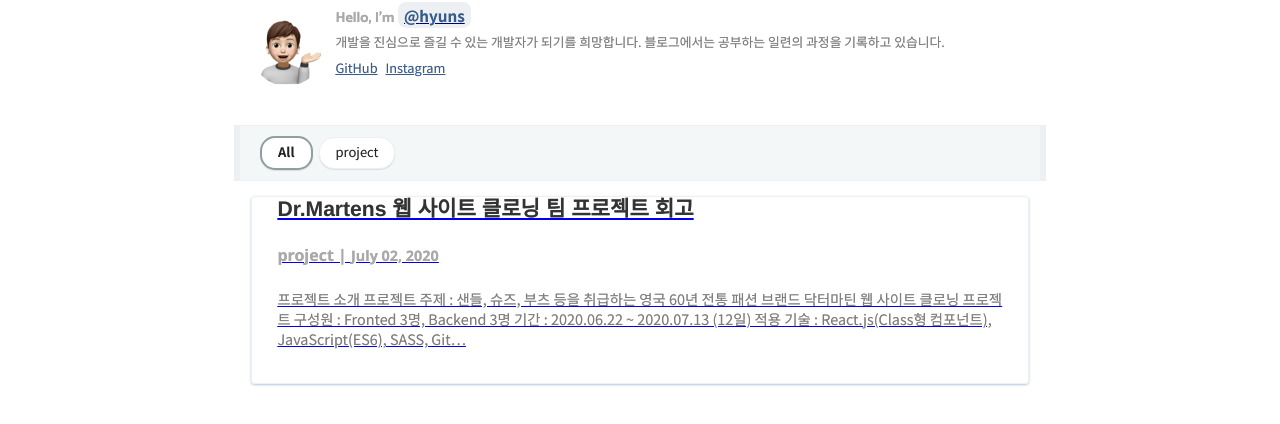
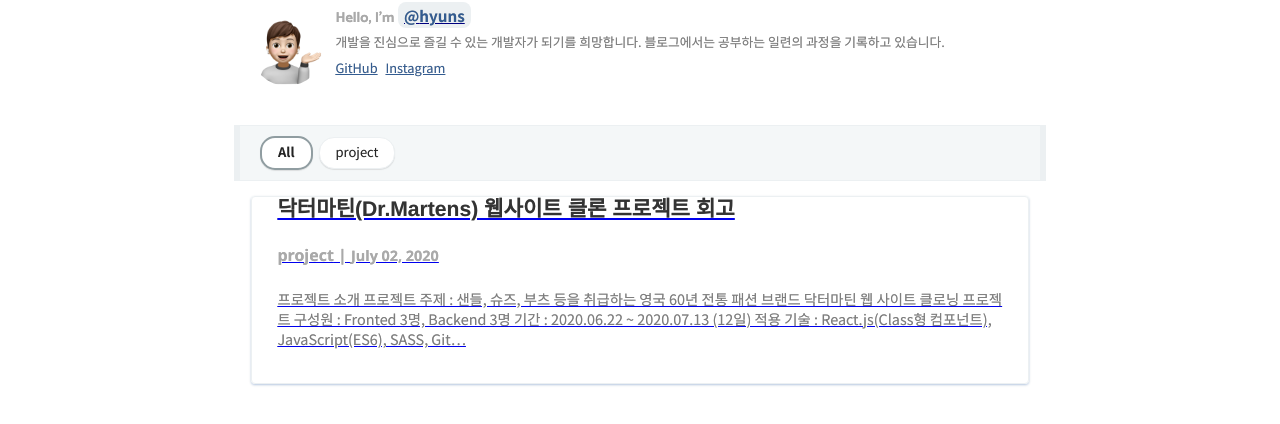
Before and after one commit to hyuns619/hyuns.github.io, a Gatsby site: page / in a window 1280 px wide. Shown: the part 198-622 px from the top of the page. Built offline with nearby package versions, Linux system fonts and the light colour scheme; Gatsby itself is replaced by a stand-in of ours; some packages are replaced by stand-ins of ours; what typography-theme-github would draw is missing.

Commit message:
Edit post title

```diff
--- a/content/blog/dr-martens-project.md
+++ b/content/blog/dr-martens-project.md
@@ -1,5 +1,5 @@
 ---
-title: 'Dr.Martens 웹 사이트 클로닝 팀 프로젝트 회고'
+title: '닥터마틴(Dr.Martens) 웹사이트 클론 프로젝트 회고'
 date: 2020-07-02 16:21:13
 category: 'project'
 draft: false
```
